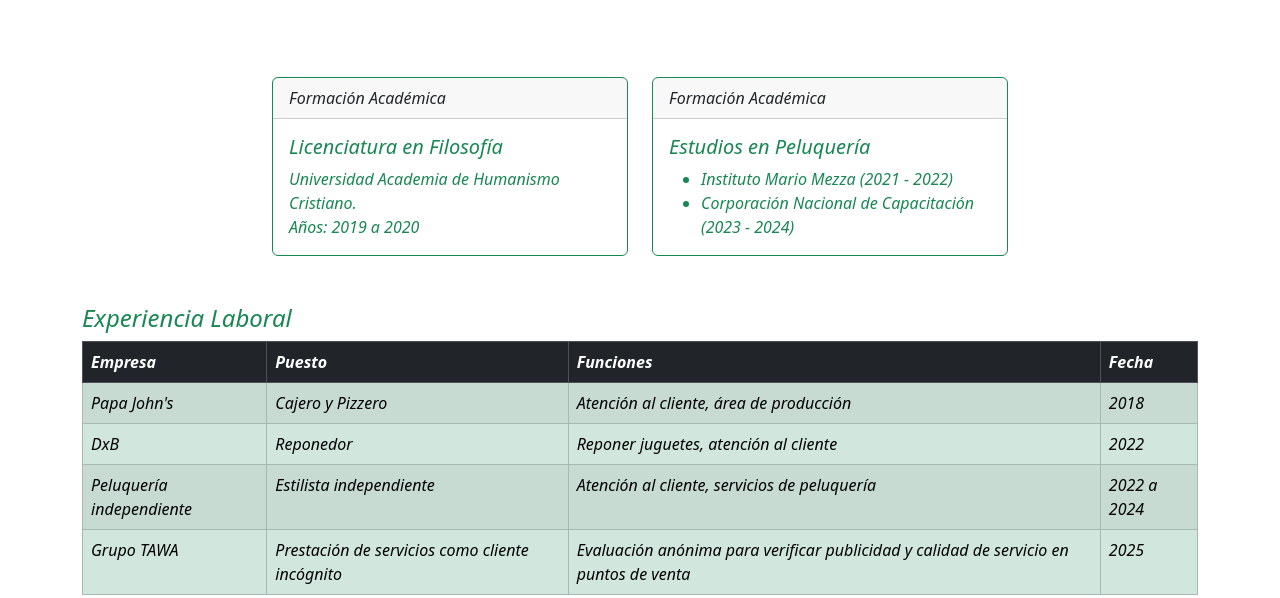
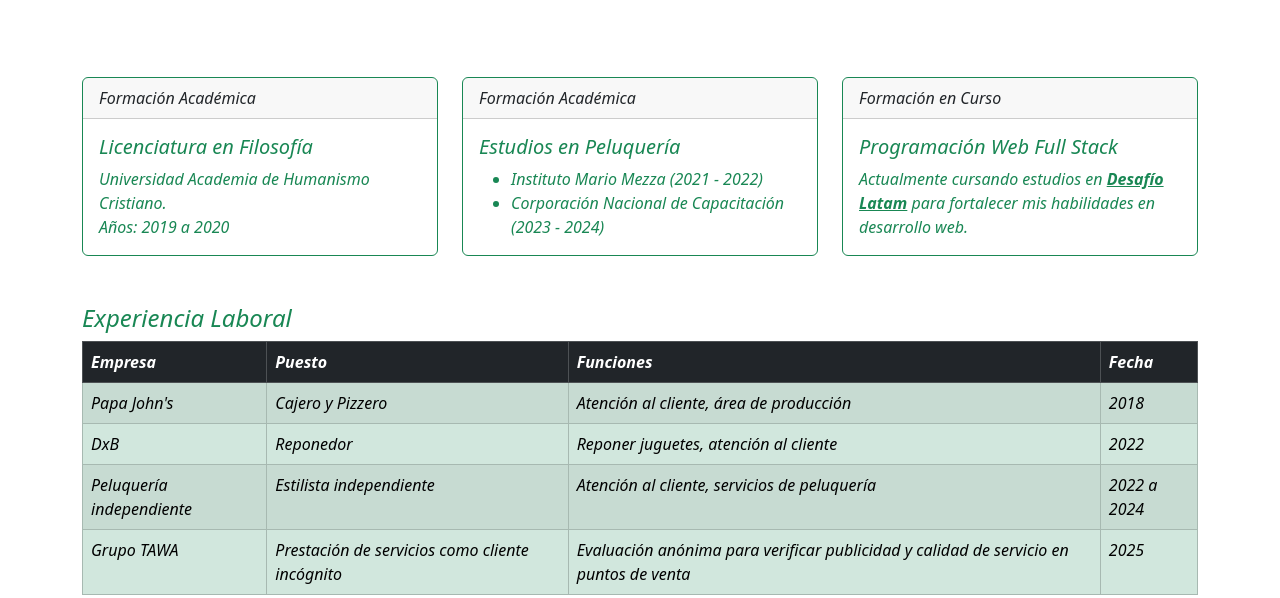
Before and after one commit to yuyofritz/GitHubPages, a plain HTML site: page index.html in a window 1280 px wide. Shown: the part 367-965 px from the top of the page. Drawn offline with nearby package versions, Linux system fonts and the light colour scheme; a script that the page names is missing.

Commit message:
Update index.html

```diff
--- a/index.html
+++ b/index.html
@@ -58,6 +58,7 @@
                 para adaptarse a diversos entornos. </p>
         </div>
     </section>
+
     <div class="container my-5">
         <div class="row justify-content-center g-4">
             <div class="col-md-4">
@@ -78,6 +79,19 @@
                             <li>Instituto Mario Mezza (2021 - 2022)</li>
                             <li>Corporación Nacional de Capacitación (2023 - 2024)</li>
                         </ul>
+                    </div>
+                </div>
+            </div>
+            <div class="col-md-4">
+                <div class="card border-success h-100">
+                    <div class="card-header">Formación en Curso</div>
+                    <div class="card-body text-success">
+                        <h5 class="card-title">Programación Web Full Stack</h5>
+                        <p class="card-text">
+                            Actualmente cursando estudios en
+                            <a href="https://www.desafiolatam.com/" target="_blank" class="text-success fw-bold">Desafío Latam</a>
+                            para fortalecer mis habilidades en desarrollo web.
+                        </p>
                     </div>
                 </div>
             </div>
@@ -139,4 +153,5 @@
         integrity="sha384-mQ93G7gjR9s3+dnE7H+6wv7B5ZC9vhRwWZjqChDzr7H1XgYyH2e5fRFlJOkVh6wS"
         crossorigin="anonymous"></script>
 </body>
+
 </html>
```
